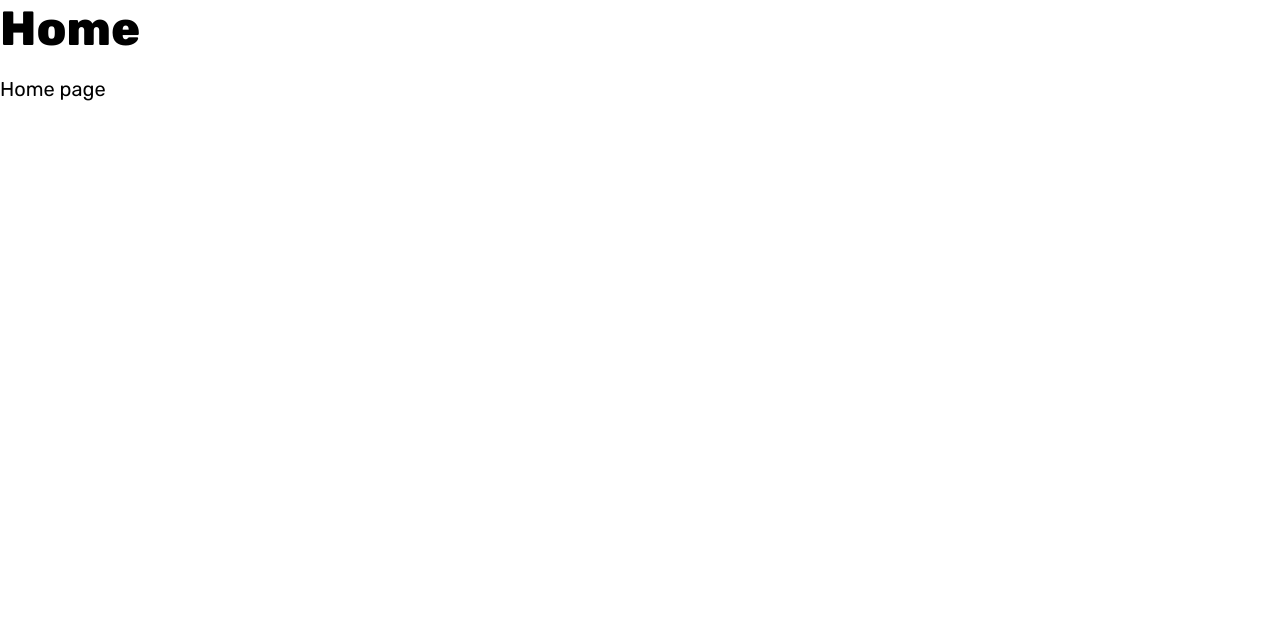
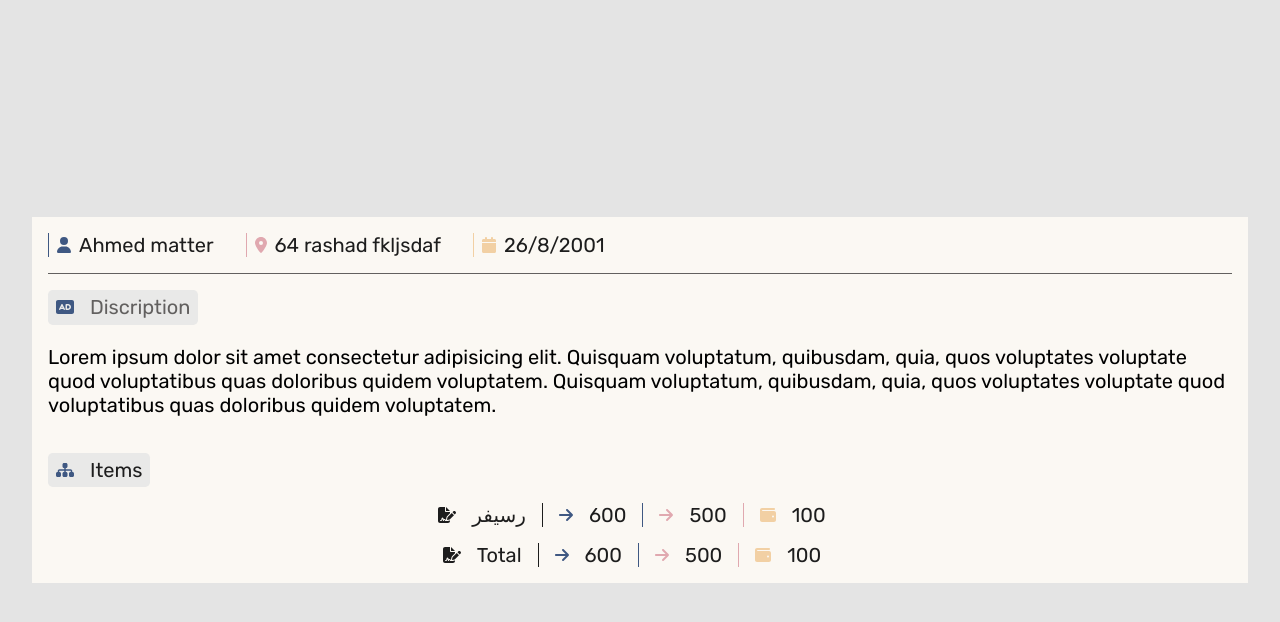
Before and after one commit to amatter23/Freelance-Task-Manager, a React (Create React App) app in the folder frontend/: page / in a window 1280 px wide. Shown: the top 622 px of the page. Built offline with nearby package versions, Linux system fonts and the light colour scheme.

Commit message:
add home page

```diff
--- a/frontend/src/Pages/Home/Home.js
+++ b/frontend/src/Pages/Home/Home.js
@@ -2,12 +2,25 @@
 import React from 'react';
 // import css file
 import classes from './Home.module.css';
+// import fontawesome
+import { FontAwesomeIcon } from '@fortawesome/react-fontawesome';
+import { faHouse } from '@fortawesome/free-solid-svg-icons';
+// import task component
+import Task from '../../components/Task/Task';
 // react component
 function Home() {
   return (
-    <div className={classes.Home}>
-      <h1>Home</h1>
-      <p>Home page</p>
+    <div className={classes.home}>
+      {/* <div className={classes.left}>
+        <h5>Last 3 days tasks</h5>
+      </div>
+      <div className={classes.right}>
+        <div className={classes.top}></div>
+        <div className={classes.bottom}>
+          <FontAwesomeIcon icon={faHouse} />
+        </div>
+      </div> */}
+      <Task />
     </div>
   );
 }
--- a/frontend/src/Pages/Home/Home.module.css
+++ b/frontend/src/Pages/Home/Home.module.css
@@ -0,0 +1,33 @@
+.home {
+  display: flex;
+  flex-direction: row;
+  justify-content: center;
+  align-items: center;
+  height: 100vh;
+  width: 100%;
+  background-color: #e4e4e4;
+  padding: var(--global-padding);
+  gap: var(--global-gap);
+}
+.right {
+  display: flex;
+  flex-direction: column;
+  justify-content: center;
+  align-items: center;
+  height: 100%;
+  width: 70%;
+  background-color: #ffffff;
+  border-radius: var(--global-border-radius);
+}
+.left {
+  display: flex;
+  flex-direction: column;
+  justify-content: flex-start;
+  align-items: center;
+  height: 100%;
+  width: 30%;
+  background-color: #ffffff;
+  border-radius: var(--global-border-radius);
+  color: #132050;
+  font-weight: 500;
+}
```
